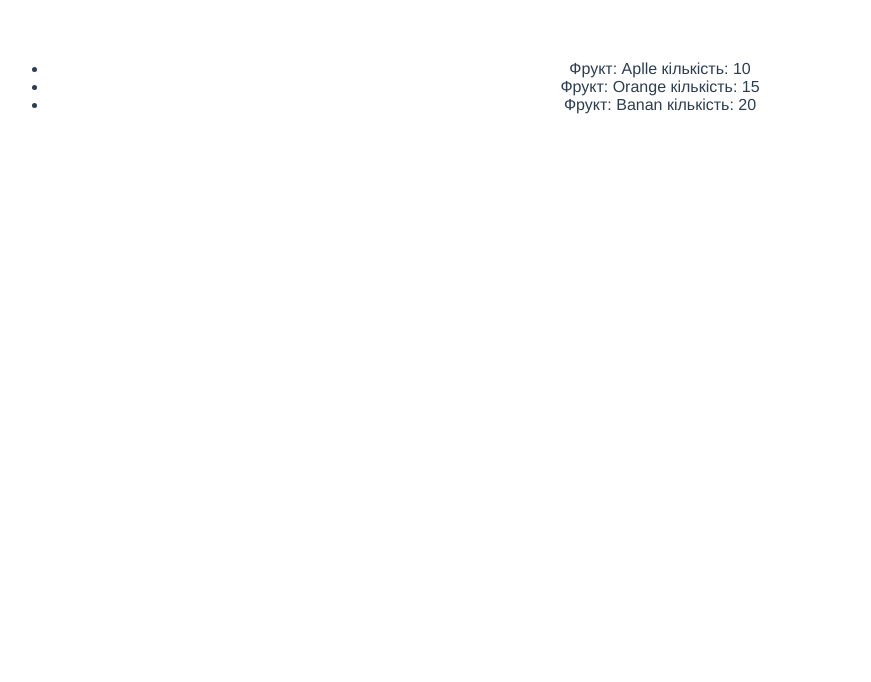
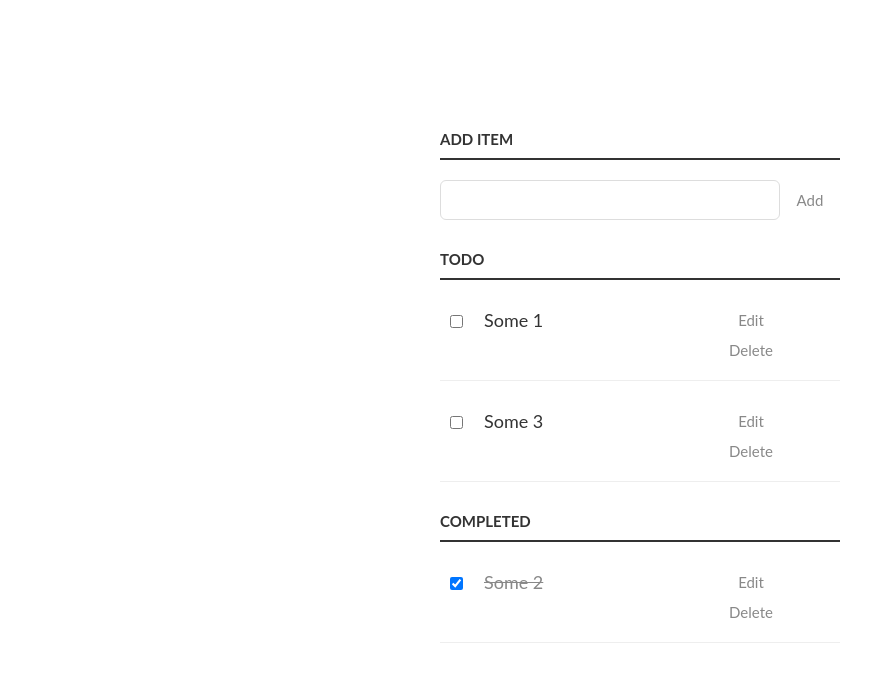
Before and after one commit to LorkaShashuk/vue-study, a Vue app: page / in a window 1280 px wide. Shown: the top 682 px of the page, without its empty margins (0-871 px from the left). Built offline with nearby package versions, Linux system fonts and the light colour scheme.

Commit message:
first part

```diff
--- a/src/App.vue
+++ b/src/App.vue
@@ -1,27 +1,190 @@
 <template>
   <div id="app">
-    <ShoppingList />
+    <div class="container">
+      <NewTodo v-on:create="onTodoCreate" />
+      <h3>Todo</h3>
+      <ul>
+        <template v-for="(todoItem, index) in data">
+          <li v-if="!todoItem.status" :key="index">
+            <TodoComponent v-bind:todo="todoItem" v-on:delete="onDelete" />
+          </li>
+        </template>
+      </ul>
+
+      <h3>Completed</h3>
+      <ul>
+        <template v-for="(todoItem, index) in data">
+          <li v-if="todoItem.status" :key="index">
+            <TodoComponent v-bind:todo="todoItem" v-on:delete="onDelete" />
+          </li>
+        </template>
+      </ul>
+    </div>
   </div>
 </template>
 
 <script>
-import ShoppingList from "./components/ShoppingList.vue";
+import { Todo } from "./Todo";
+import TodoComponent from "./components/Todo";
+import NewTodo from "./components/NewTodo";
 
 export default {
   name: "App",
   components: {
-    ShoppingList
+    TodoComponent,
+    NewTodo
+  },
+  data() {
+    return {
+      data: [
+        new Todo("Some 1", 1),
+        new Todo("Some 2", 2),
+        new Todo("Some 3", 3)
+      ]
+    };
+  },
+  methods: {
+    onDelete(deletedId) {
+      this.data = this.data.filter(({ id }) => id !== deletedId);
+    },
+    onTodoCreate(todo) {
+      this.data = [...this.data, todo];
+    }
+  },
+  beforeMount() {
+    this.data[1].status = true;
   }
 };
 </script>
 
+
+
+
+
+
+
+
 <style lang="scss">
-#app {
-  font-family: Avenir, Helvetica, Arial, sans-serif;
-  -webkit-font-smoothing: antialiased;
-  -moz-osx-font-smoothing: grayscale;
-  text-align: center;
-  color: #2c3e50;
-  margin-top: 60px;
+/* Basic Style */
+body {
+  background: #fff;
+  color: #333;
+  font-family: Lato, sans-serif;
+}
+.container {
+  display: block;
+  width: 400px;
+  margin: 100px auto 0;
+}
+ul {
+  margin: 0;
+  padding: 0;
+}
+li * {
+  float: left;
+}
+li,
+h3 {
+  clear: both;
+  list-style: none;
+}
+input,
+button {
+  outline: none;
+}
+button {
+  background: none;
+  border: 0px;
+  color: #888;
+  font-size: 15px;
+  width: 60px;
+  margin: 10px 0 0;
+  font-family: Lato, sans-serif;
+  cursor: pointer;
+}
+button:hover {
+  color: #333;
+}
+/* Heading */
+h3,
+label[for="new-task"] {
+  color: #333;
+  font-weight: 700;
+  font-size: 15px;
+  border-bottom: 2px solid #333;
+  padding: 30px 0 10px;
+  margin: 0;
+  text-transform: uppercase;
+}
+input[type="text"] {
+  margin: 0;
+  font-size: 18px;
+  line-height: 18px;
+  height: 18px;
+  padding: 10px;
+  border: 1px solid #ddd;
+  background: #fff;
+  border-radius: 6px;
+  font-family: Lato, sans-serif;
+  color: #888;
+}
+input[type="text"]:focus {
+  color: #333;
+}
+
+/* New Task */
+label[for="new-task"] {
+  display: block;
+  margin: 0 0 20px;
+}
+input#new-task {
+  float: left;
+  width: 318px;
+}
+p > button:hover {
+  color: #0fc57c;
+}
+
+/* Task list */
+li {
+  overflow: hidden;
+  padding: 20px 0;
+  border-bottom: 1px solid #eee;
+}
+li > div input[type="checkbox"] {
+  margin: 0 10px;
+  position: relative;
+  top: 15px;
+}
+li > div label {
+  font-size: 18px;
+  line-height: 40px;
+  width: 237px;
+  padding: 0 0 0 11px;
+}
+li > div input[type="text"] {
+  width: 226px;
+}
+li > div .delete:hover {
+  color: #cf2323;
+}
+
+/* Completed */
+.todo.completed-tasks label {
+  text-decoration: line-through;
+  color: #888;
+}
+
+/* Edit Task */
+ul li input[type="text"] {
+  display: none;
+}
+
+.editMode input[type="text"] {
+  display: block;
+}
+
+.editMode label {
+  display: none;
 }
 </style>
--- /dev/null
+++ b/src/Todo.js
@@ -0,0 +1,7 @@
+export class Todo {
+  constructor(text, id = new Date().getTime()) {
+    this.id = id;
+    this.text = text;
+    this.status = false;
+  }
+}
--- /dev/null
+++ b/src/components/NewTodo.vue
@@ -0,0 +1,30 @@
+<template>
+  <form @submit.prevent="onSubmit">
+    <label for="new-task">Add Item</label>
+    <input id="new-task" type="text" v-model="text" />
+    <button type="submit" id="addBtn">Add</button>
+  </form>
+</template>
+
+
+<script>
+import { Todo } from "../Todo";
+
+export default {
+  data() {
+    return {
+      text: ""
+    };
+  },
+  methods: {
+    onSubmit() {
+      const newTodo = new Todo(this.text);
+      this.text = "";
+      this.$emit("create", newTodo);
+    }
+  }
+};
+</script>
+
+<style lang="scss" scoped>
+</style>
--- a/src/components/ShoppingList.vue
+++ /dev/null
@@ -1,48 +0,0 @@
-<template>
-  <div class="shoppingList">
-    <ul>
-      <li
-        v-for="fructs in fruitsList "
-        :key="fructs.id"
-        v-on:click=" onClick"
-      >Фрукт: {{fructs.title}} кількість: {{fructs.caunt}}</li>
-    </ul>
-  </div>
-</template>
-
-
-
-<script>
-export default {
-  name: "Data",
-  data() {
-    return {
-      fruitsList: [
-        {
-          id: 0,
-          title: "Aplle",
-          caunt: 10
-        },
-        {
-          id: 1,
-          title: "Orange",
-          caunt: 15
-        },
-        {
-          id: 2,
-          title: "Banan",
-          caunt: 20
-        }
-      ]
-    };
-  },
-  methods: {
-    onClick: function(event) {
-      event.target.style.color = "red";
-    }
-  }
-};
-</script>
-
-<style lang="sass" scoped>
-</style>
--- /dev/null
+++ b/src/components/Todo.vue
@@ -0,0 +1,40 @@
+
+<template>
+  <!-- editMode -->
+  <div class="todo" v-bind:class="{ editMode: isEditMode, 'completed-tasks': todo.status}">
+    <input type="checkbox" v-model="todo.status" />
+    <label>{{todo.text}}</label>
+    <input type="text" value="Go Shopping" v-model="todo.text" v-on:blur="onEdit" />
+    <button class="edit" v-on:click="onEdit">Edit</button>
+    <button class="delete" v-on:click="onDelete">Delete</button>
+  </div>
+</template>
+
+
+
+<script>
+export default {
+  props: {
+    todo: {
+      type: Object,
+      required: true
+    }
+  },
+  data() {
+    return {
+      isEditMode: false
+    };
+  },
+  methods: {
+    onDelete() {
+      this.$emit("delete", this.todo.id);
+    },
+    onEdit() {
+      this.isEditMode = !this.isEditMode;
+    }
+  }
+};
+</script>
+
+<style lang="scss" scoped>
+</style>
```
